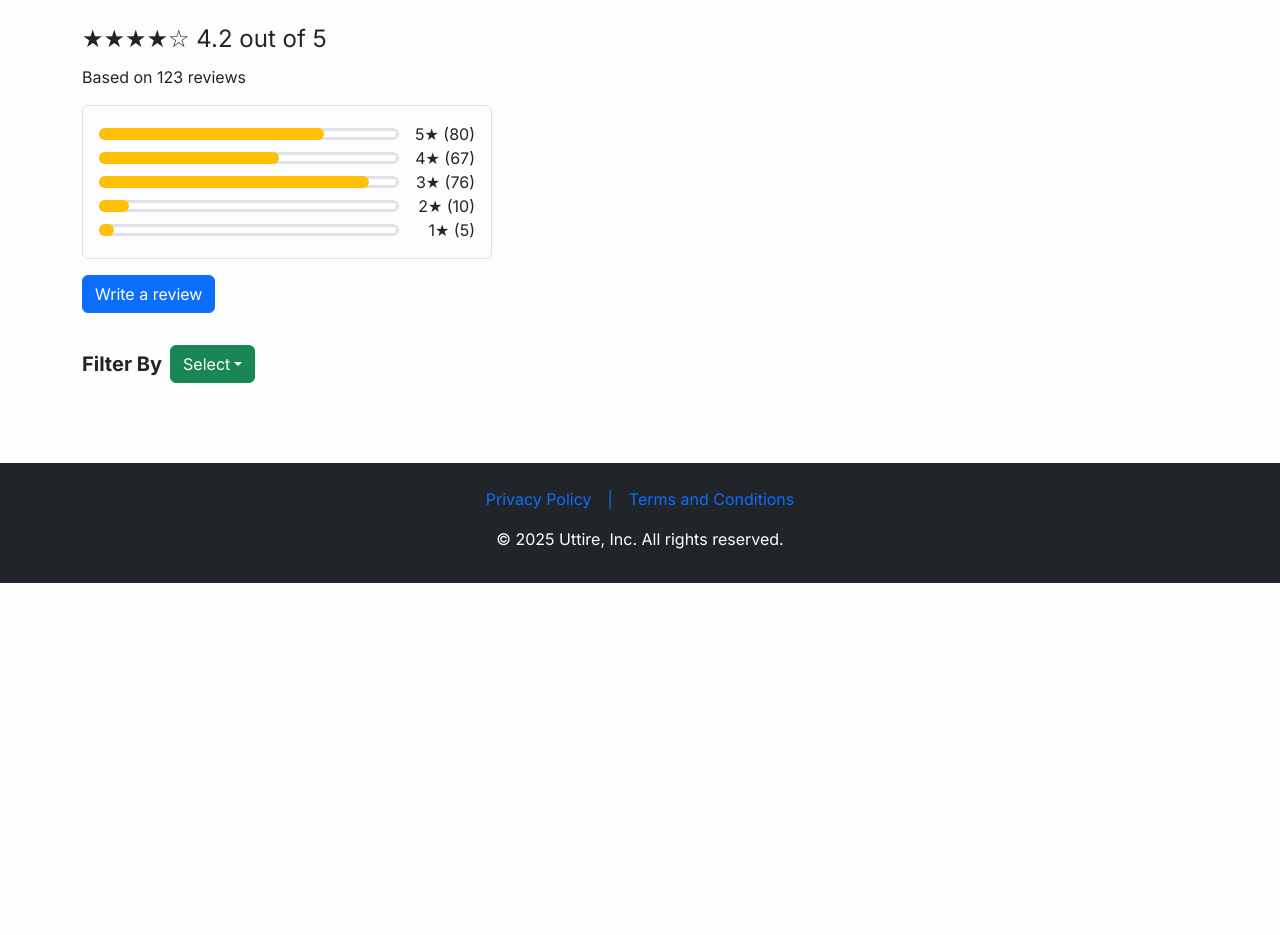
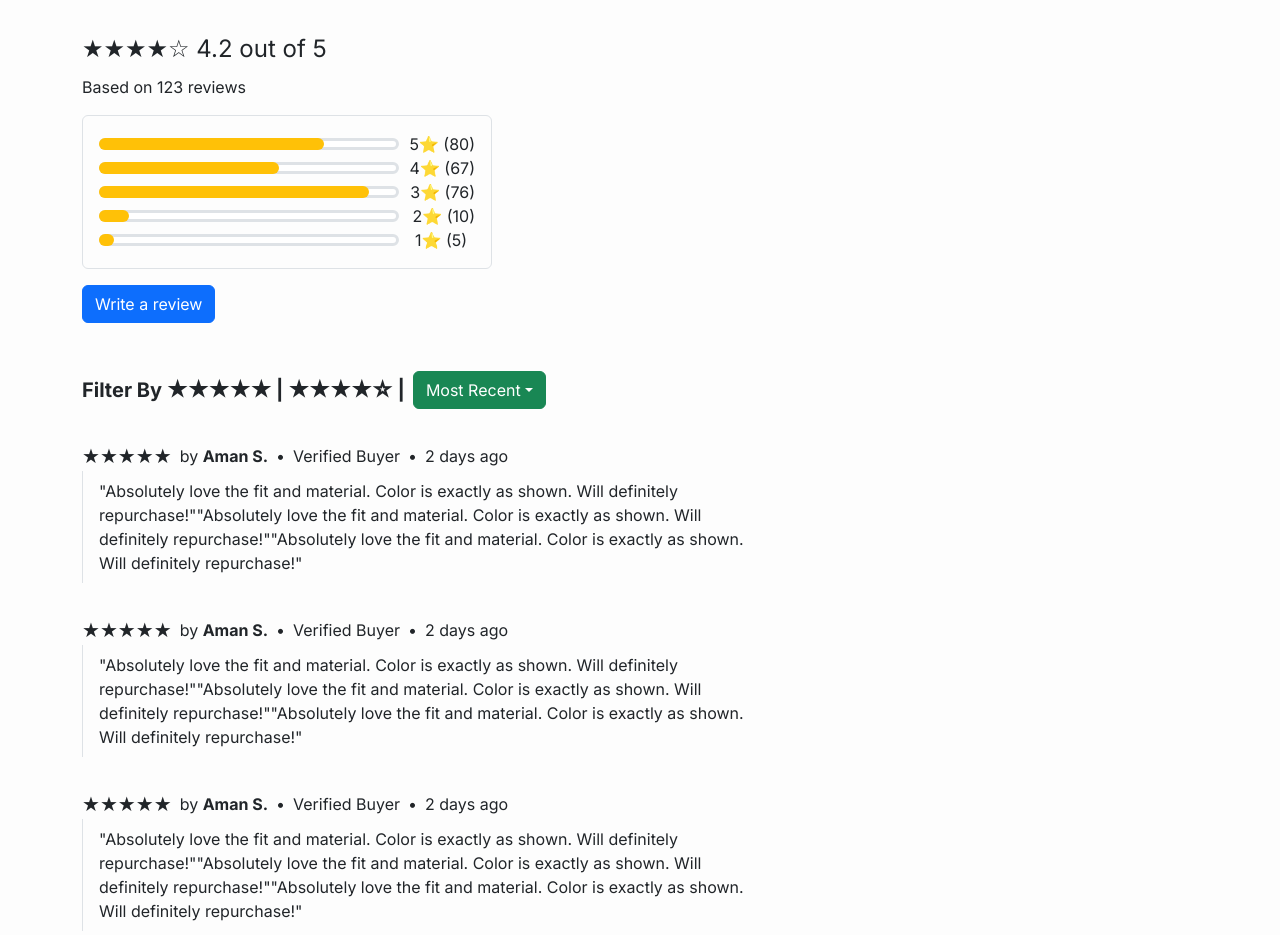
Before and after one commit to amaan073/Uttire, a React (Vite) app in the folder client/: page /product in a window 1280 px wide. Shown: the part 1865-2800 px from the top of the page. Before the commit the page ends 2448 px from the top, so only its background shows below. Built offline with nearby package versions, Linux system fonts and the light colour scheme; a web font is replaced by a local one.

Commit message:
before kde installtion

```diff
--- a/client/src/App.css
+++ b/client/src/App.css
@@ -174,3 +174,29 @@ input[type="range"]::-webkit-slider-thumb {
     display: none;
   }
 }
+
+/*
+-->
+
+//Product details page styles
+
+<--
+*/
+
+.star-rating input[type="radio"] {
+  display: none;
+}
+
+.star-rating label {
+  text-shadow: 0px 0px 3px BLACK;
+  border: thick;
+  color: white;
+  transition: color 0.2s;
+  cursor: pointer;
+}
+
+.star-rating input:checked ~ label,
+.star-rating label:hover,
+.star-rating label:hover ~ label {
+  color: gold;
+}
--- a/client/src/pages/ProductDetail.jsx
+++ b/client/src/pages/ProductDetail.jsx
@@ -4,7 +4,8 @@ import image from "../assets/image.png";
 import Dropdown from "react-bootstrap/Dropdown";
 
 const ProductDetail = () => {
-  const [filterChange, handleFilterChange] = useState("Select");
+  const [filterChange, handleFilterChange] = useState("Most Recent");
+  const [formVisible, handleFormVisible] = useState(false);
 
   return (
     <div className="container py-md-5 py-2">
@@ -15,7 +16,7 @@ const ProductDetail = () => {
         <div className="product-info">
           <h3>Product Title</h3>
           <h5 className="text-secondary">By Brand</h5>
-          <h4 className="star-rating">&#11088;&#11088;&#11088;&#11088;</h4>
+          <h4 className="star-rating">★★★★☆ 4</h4>
           <h5 className="fw-bold">50.99$</h5>
           <h5 className="discount">20% Off</h5>
           <h5 className="stock-indicator mb-5">[In Stock]</h5>
@@ -32,9 +33,7 @@ const ProductDetail = () => {
           </h5>
           <h5 className="my-4 mb-5">Quantity : [-] 1 [+]</h5>
           <button className="btn btn-primary d-block my-2">Add to cart</button>
-          <button className="btn btn-secondary d-block my-2 mb-4">
-            Buy Now
-          </button>
+          <button className="btn btn-success d-block my-2 mb-4">Buy Now</button>
           <h6>&#9989;Free shipping</h6>
           <h6> &#9989;Easy Returns</h6>
         </div>
@@ -117,7 +116,7 @@ const ProductDetail = () => {
                   style={{ width: "75%" }}
                 ></div>
               </div>
-              <p className="m-0 p-0">5★ (80)</p>
+              <p className="m-0 p-0">5&#11088; (80)</p>
             </div>
             <div className="d-flex align-items-center justify-content-between gap-2">
               <div
@@ -130,7 +129,7 @@ const ProductDetail = () => {
                   style={{ width: "60%" }}
                 ></div>
               </div>
-              <p className="m-0 p-0">4★ (67)</p>
+              <p className="m-0 p-0">4&#11088; (67)</p>
             </div>
             <div className="d-flex align-items-center justify-content-between gap-2">
               <div
@@ -143,7 +142,7 @@ const ProductDetail = () => {
                   style={{ width: "90%" }}
                 ></div>
               </div>
-              <p className="m-0 p-0">3★ (76)</p>
+              <p className="m-0 p-0">3&#11088; (76)</p>
             </div>
             <div className="d-flex align-items-center justify-content-between gap-2">
               <div
@@ -156,9 +155,9 @@ const ProductDetail = () => {
                   style={{ width: "10%" }}
                 ></div>
               </div>
-              <p className="m-0 p-0">2★ (10)</p>
+              <p className="m-0 p-0">2&#11088; (10)</p>
             </div>
-            <div className="d-flex align-items-center justify-content-between gap-2">
+            <div className="d-flex align-items-center gap-3">
               <div
                 className="position-relative w-100"
                 style={{ maxWidth: "300px", height: "12px" }}
@@ -169,14 +168,87 @@ const ProductDetail = () => {
                   style={{ width: "5%" }}
                 ></div>
               </div>
-              <p className="m-0 p-0">1★ (5)</p>
+              <p className="m-0 p-0">1&#11088; (5)</p>
             </div>
           </div>
         </div>
-        <button className="btn btn-primary my-3">Write a review</button>
+        <button
+          className={`btn btn-primary my-3 ${
+            formVisible ? "d-none" : "d-block"
+          }`}
+          onClick={() => handleFormVisible(true)}
+        >
+          Write a review
+        </button>
 
-        <div className="my-3 fs-5 d-flex gap-2 align-items-center">
-          <b className="p-0 m-0">Filter By</b>
+        <form
+          className={`review-form border p-4 mt-4 rounded-4 shadow position-relative ${
+            formVisible ? "d-block" : "d-none"
+          }`}
+          style={{ maxWidth: "400px" }}
+        >
+          <button
+            className="btn btn-light rounded-circle p-0 position-absolute"
+            style={{ width: "30px", height: "30px", right: "24px" }}
+            onClick={(e) => {
+              handleFormVisible(false);
+              e.preventDefault();
+            }}
+          >
+            &times;
+          </button>
+
+          <div
+            className="star-rating d-flex flex-row-reverse justify-content-end fs-4"
+            style={{ cursor: "pointer" }}
+          >
+            <input type="radio" id="star5" name="rating" value="5" />
+            <label htmlFor="star5">&#9733;</label>
+            <input type="radio" id="star4" name="rating" value="4" />
+            <label htmlFor="star4">&#9733;</label>
+            <input type="radio" id="star3" name="rating" value="3" />
+            <label htmlFor="star3">&#9733;</label>
+            <input type="radio" id="star2" name="rating" value="2" />
+            <label htmlFor="star2">&#9733;</label>
+            <input type="radio" id="star1" name="rating" value="1" />
+            <label htmlFor="star1">&#9733;</label>
+            <b className="me-2 mb-2">Rate:</b>
+            {/* everything here is in reverse becaues row-reverse and row-reverse is needed to achieve star rating feature */}
+          </div>
+          <div className="form-group my-2">
+            <label htmlFor="name-input">Name</label>
+            <input type="text" className="form-control" id="name-input" />
+          </div>
+          <div className="form-group my-2">
+            <label htmlFor="email-input">Email address</label>
+            <input
+              type="email"
+              className="form-control"
+              id="email-input"
+              placeholder="name@example.com"
+            />
+          </div>
+          <div className="form-group my-2">
+            <label htmlFor="review-title">Title</label>
+            <input type="text" className="form-control" id="name-input" />
+          </div>
+          <div className="form-group my-2">
+            <label htmlFor="review-content">Review</label>
+            <textarea
+              className="form-control"
+              id="review-content"
+              rows="3"
+            ></textarea>
+          </div>
+          <div className="form-group mt-3">
+            <button type="submit" className="btn btn-primary">
+              Submit review
+            </button>
+          </div>
+        </form>
+
+        <div className="my-3 mt-5 fs-5 d-flex gap-2 align-items-center">
+          <b className="p-0 m-0">Filter By ★★★★★ | ★★★★☆ | </b>
           <Dropdown>
             <Dropdown.Toggle variant="success" id="dropdown-basic">
               {filterChange}
@@ -204,6 +276,72 @@ const ProductDetail = () => {
             </Dropdown.Menu>
           </Dropdown>
         </div>
+
+        <div className="user-ratings mt-4" style={{ maxWidth: "700px" }}>
+          <div className="rating-card py-2">
+            <div className="d-flex gap-2 align-items-center">
+              <div className="fs-5">★★★★★</div>
+              <div>
+                by <b>Aman S.</b>
+              </div>
+              <div>•</div>
+              <div>Verified Buyer</div>
+              <div>•</div>
+              <div>2 days ago</div>
+            </div>
+            <p className="p-2 px-3 border-start">
+              &quot;Absolutely love the fit and material. Color is exactly as
+              shown. Will definitely repurchase!&quot;&quot;Absolutely love the
+              fit and material. Color is exactly as shown. Will definitely
+              repurchase!&quot;&quot;Absolutely love the fit and material. Color
+              is exactly as shown. Will definitely repurchase!&quot;
+            </p>
+          </div>
+          <div className="rating-card py-2">
+            <div className="d-flex gap-2 align-items-center">
+              <div className="fs-5">★★★★★</div>
+              <div>
+                by <b>Aman S.</b>
+              </div>
+              <div>•</div>
+              <div>Verified Buyer</div>
+              <div>•</div>
+              <div>2 days ago</div>
+            </div>
+            <p className="p-2 px-3 border-start">
+              &quot;Absolutely love the fit and material. Color is exactly as
+              shown. Will definitely repurchase!&quot;&quot;Absolutely love the
+              fit and material. Color is exactly as shown. Will definitely
+              repurchase!&quot;&quot;Absolutely love the fit and material. Color
+              is exactly as shown. Will definitely repurchase!&quot;
+            </p>
+          </div>
+          <div className="rating-card py-2">
+            <div className="d-flex gap-2 align-items-center">
+              <div className="fs-5">★★★★★</div>
+              <div>
+                by <b>Aman S.</b>
+              </div>
+              <div>•</div>
+              <div>Verified Buyer</div>
+              <div>•</div>
+              <div>2 days ago</div>
+            </div>
+            <p className="p-2 px-3 border-start">
+              &quot;Absolutely love the fit and material. Color is exactly as
+              shown. Will definitely repurchase!&quot;&quot;Absolutely love the
+              fit and material. Color is exactly as shown. Will definitely
+              repurchase!&quot;&quot;Absolutely love the fit and material. Color
+              is exactly as shown. Will definitely repurchase!&quot;
+            </p>
+          </div>
+        </div>
+
+        <a href="#" className="fs-5 text-decoration-underline fw-semibold">
+          Load more reviews {">"}
+        </a>
+
+        <hr className="hr" />
       </div>
     </div>
   );
```
